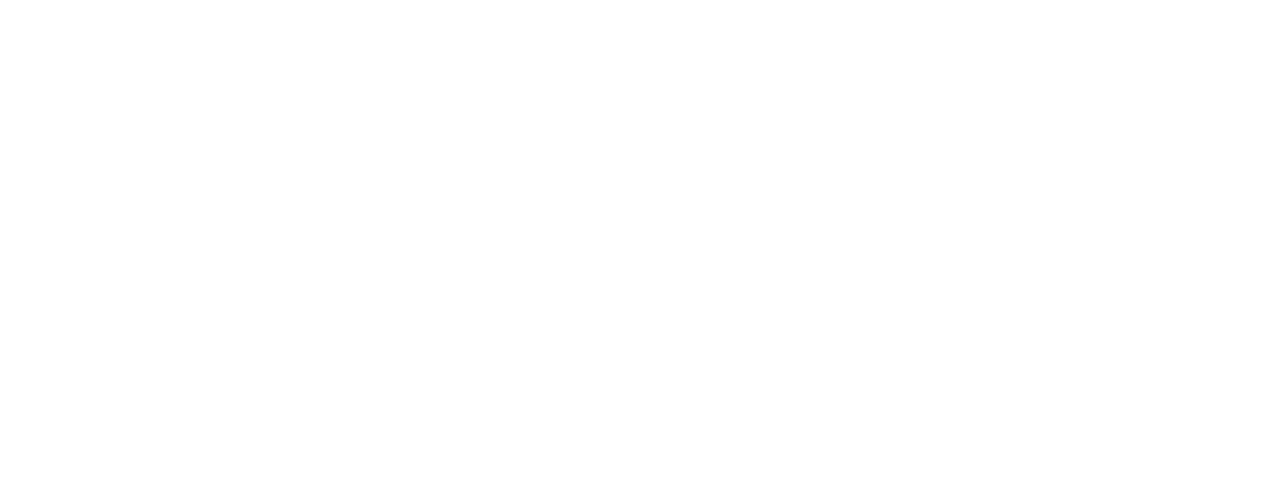
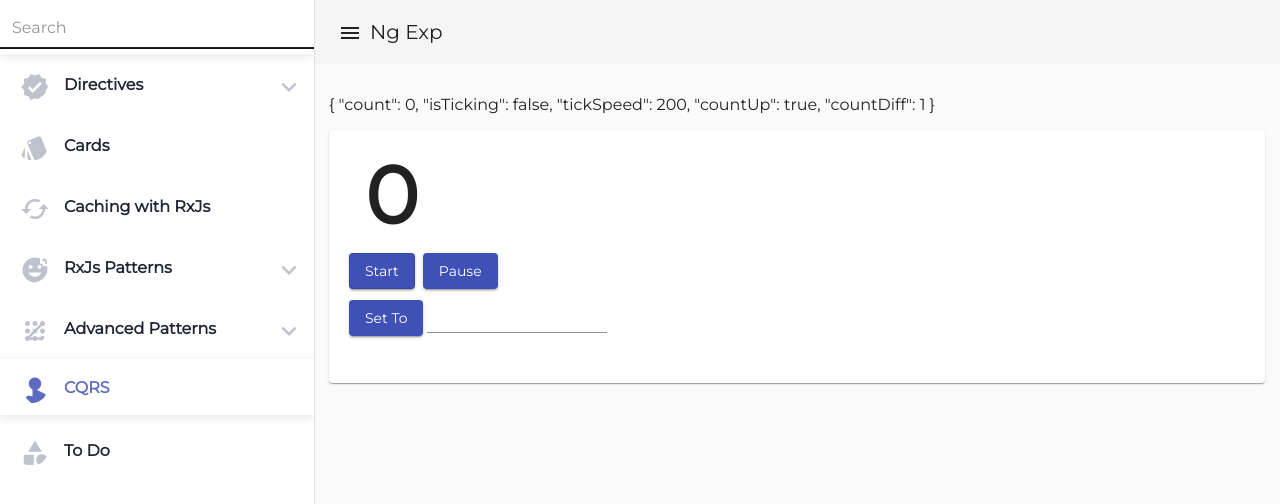
Before and after one commit to RajeshSR0809/ngexp, an Angular app: page /cqrs in a window 1280 px wide. Before the commit this address led to /. Shown: the top 504 px of the page. Built offline with nearby package versions, Linux system fonts and the light colour scheme.

Commit message:
cqrs setup

```diff
--- a/src/app/core/services/nav.service.ts
+++ b/src/app/core/services/nav.service.ts
@@ -106,7 +106,16 @@
             ],
           },
         ],
-      }, {
+      },
+      {
+        name: 'CQRS',
+        icon: 'touch_app',
+        link: '/cqrs',
+        parent: true,
+        nav: true,
+      },
+
+      {
         name: 'To Do',
         icon: 'category',
         link: '/todo',
--- /dev/null
+++ b/src/app/cqrs/cqrs.service.ts
@@ -0,0 +1,33 @@
+import { Injectable } from '@angular/core';
+import { BehaviorSubject } from 'rxjs';
+import { mapTo, filter } from 'rxjs/operators';
+
+@Injectable({
+  providedIn: 'root'
+})
+export class CqrsService {
+
+  constructor() { }
+
+  private start = new BehaviorSubject(null);
+  startCommand$ = this.start.asObservable().pipe(filter(value => value != null), mapTo({ isTicking: true }));
+
+  private pause = new BehaviorSubject(null);
+  pauseCommand$ = this.pause.asObservable().pipe(filter(value => value != null), mapTo({ isTicking: false }));
+
+  private programmatic = new BehaviorSubject(null);
+  programmatic$ = this.programmatic.asObservable().pipe(filter(value => value != null));
+
+  changeStart(value: any){
+    this.start.next(value);
+  }
+
+  changePause(value: any) {
+    this.pause.next(value);
+  }
+
+  programmaticEvent(value: any) {
+    this.programmatic.next(value);
+  }
+
+}
--- /dev/null
+++ b/src/app/cqrs/cqrs/cqrs.component.html
@@ -0,0 +1,28 @@
+    <p>{{counterState | json}}</p>
+    <mat-card class="">
+      <mat-card-header>
+
+        <mat-card-title></mat-card-title>
+      </mat-card-header>
+
+      <mat-card-content>
+
+        <div> <button class="counter" mat-button>{{counterState.count}}</button></div>
+
+        <br>
+        <div class="actions">
+            <button  (click)="cqrsService.changeStart(1)" mat-button mat-stroked-button mat-raised-button color="primary">Start</button>
+            <button  (click)="cqrsService.changePause(0)" mat-button mat-raised-button color="primary">Pause</button>
+        </div>
+
+        <div class="actions">
+            <button  mat-button mat-raised-button color="primary">Set To</button>
+            <mat-form-field class="">
+                <input matInput placeholder="" value="">
+            </mat-form-field>
+
+        </div>
+      </mat-card-content>
+      <mat-action-row>
+      </mat-action-row>
+    </mat-card>
--- /dev/null
+++ b/src/app/cqrs/cqrs/cqrs.component.scss
@@ -0,0 +1,13 @@
+.counter {
+    font-weight: 600;
+    font-size: 5rem;
+    padding: 20px;
+    transition: all .2s ease-in-out;
+}
+
+.actions {
+    margin-bottom: 5px;
+    button {
+        margin: 0 4px;
+    }
+}
--- /dev/null
+++ b/src/app/cqrs/cqrs/cqrs.component.ts
@@ -0,0 +1,44 @@
+import { Component, OnInit } from '@angular/core';
+import { CqrsService } from '../cqrs.service';
+import { merge, timer, NEVER, Observable } from 'rxjs';
+import { switchMap, tap, startWith, shareReplay, scan, pluck, withLatestFrom } from 'rxjs/operators';
+
+@Component({
+  selector: 'app-cqrs',
+  templateUrl: './cqrs.component.html',
+  styleUrls: ['./cqrs.component.scss']
+})
+export class CqrsComponent implements OnInit {
+
+  counterState = {
+    count: 0,
+    isTicking: false,
+    tickSpeed: 200,
+    countUp: true,
+    countDiff: 1
+  }
+  constructor(public cqrsService: CqrsService) { }
+
+  ngOnInit(): void {
+
+    const counterCommands$ = merge(this.cqrsService.startCommand$, this.cqrsService.pauseCommand$, this.cqrsService.programmatic$).pipe()
+
+    const counterState$: Observable<any> = counterCommands$
+      .pipe(
+        startWith(this.counterState),
+        scan((state, command) => {
+          return {...state, ...command}
+        }),
+        shareReplay(1)
+      );
+
+    const isTicking$ = counterState$.pipe(pluck('isTicking'));
+
+    isTicking$.pipe(
+      tap(console.log),
+      switchMap((isTicking) => isTicking ? timer(0,200): NEVER),
+      tap((value) => this.cqrsService.programmaticEvent({count: value}))
+    ).subscribe()
+  }
+
+}
--- a/src/app/dashboard/dashboard-routing.module.ts
+++ b/src/app/dashboard/dashboard-routing.module.ts
@@ -31,6 +31,11 @@
           import('../rx-jspatterns/rx-jspatterns.module').then((m) => m.RxJSPatternsModule),
       },
       {
+        path: 'cqrs',
+        loadChildren: () =>
+          import('../cqrs/cqrs.module').then((m) => m.CqrsModule),
+      },
+      {
         path: 'todo',
         component: TodoComponent
       }
--- a/src/app/dashboard/todo/todo.component.html
+++ b/src/app/dashboard/todo/todo.component.html
@@ -4,4 +4,7 @@
     <mat-list-item role="listitem">Rxjs 4 challenges</mat-list-item>
     <mat-list-item role="listitem">Patterns 4 items</mat-list-item>
     <mat-list-item role="listitem">Different ways to lazy load the components in angular Pankaj Virtusa</mat-list-item>
+    <mat-list-item role="listitem">Decorators</mat-list-item>
+    <mat-list-item role="listitem">CQRS</mat-list-item>
+    <mat-list-item role="listitem">CQRS</mat-list-item>
 </mat-list>
--- a/src/styles/_nav-item.scss
+++ b/src/styles/_nav-item.scss
@@ -16,7 +16,7 @@
     // to manage hover effect on the nav item
     &:hover {
         transform: translateY(-2px);
-        transition: all 0.5s;
+        transition: all;
         box-shadow: 0px 2px 10px rgb(123 121 121 / 20%);
     }
 
```
Also changed, not shown: src/app/cqrs/cqrs-routing.module.ts (added, +21 -0 lines), src/app/cqrs/cqrs.module.ts (added, +19 -0 lines), 2 other files (tests, documents, lock files or other folders).
